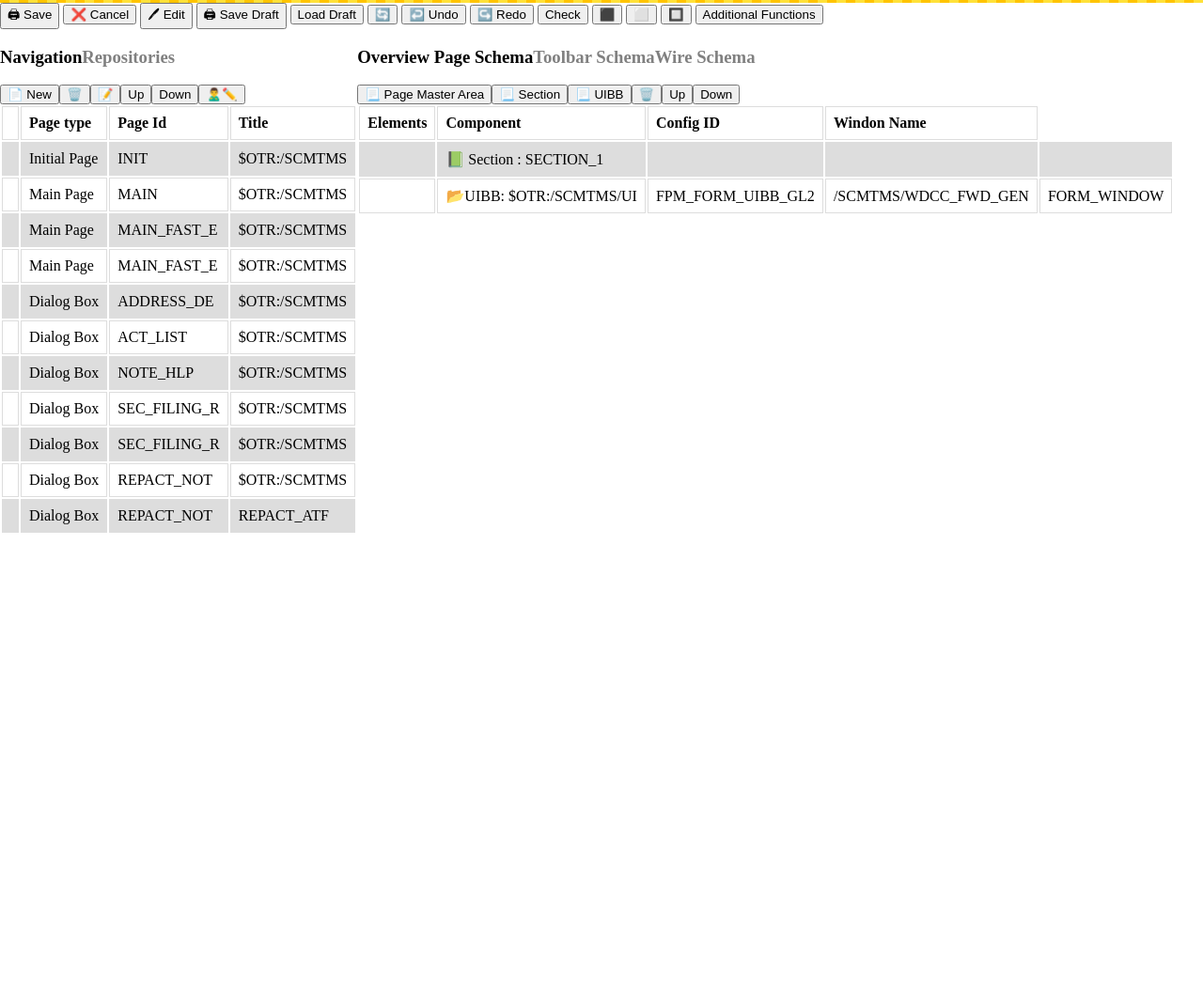
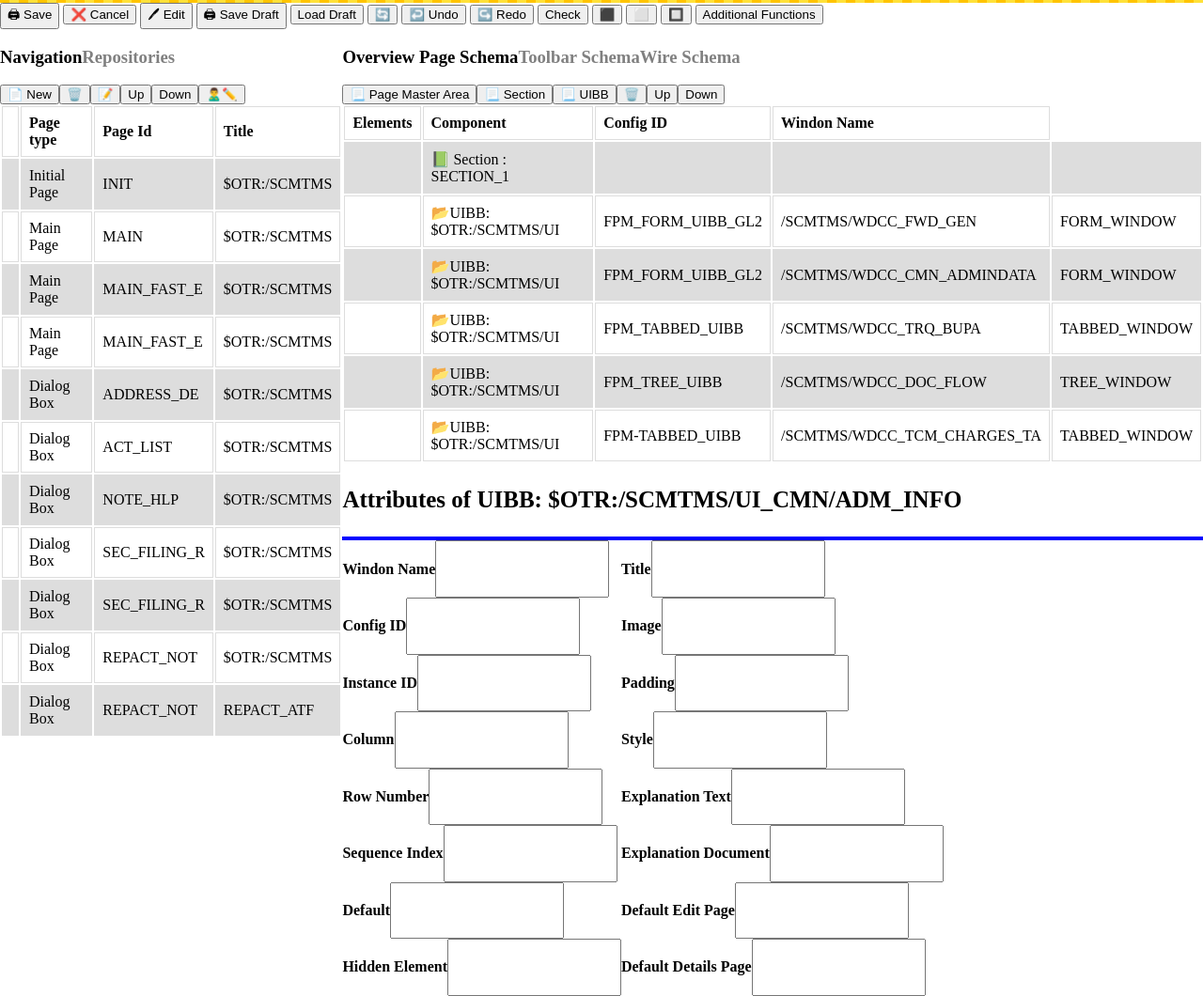
Before and after one commit to pierrewelter/SAP, a plain HTML site: page page.html in a window 1280 px wide. Shown: the part 73-1133 px from the top of the page at 94% size. Before the commit the page ends 800 px from the top, so only its background shows below. Drawn offline with Linux system fonts and the light colour scheme.

Commit message:
UPDATE - finalizada a tabela 2 iniciada a tabela 3

```diff
--- a/page.html
+++ b/page.html
@@ -187,12 +187,124 @@
                             <td>/SCMTMS/WDCC_FWD_GEN</td>
                             <td>FORM_WINDOW</td>
                         </tr>
-
+                        <tr>
+                            <td></td>
+                            <td>📂UIBB: $OTR:/SCMTMS/UI</td>
+                            <td>FPM_FORM_UIBB_GL2</td>
+                            <td>/SCMTMS/WDCC_CMN_ADMINDATA</td>
+                            <td>FORM_WINDOW</td>
+                        </tr>
+                        <tr>
+                            <td></td>
+                            <td>📂UIBB: $OTR:/SCMTMS/UI</td>
+                            <td>FPM_TABBED_UIBB</td>
+                            <td>/SCMTMS/WDCC_TRQ_BUPA</td>
+                            <td>TABBED_WINDOW</td>
+                        </tr>
+                        <tr>
+                            <td></td>
+                            <td>📂UIBB: $OTR:/SCMTMS/UI</td>
+                            <td>FPM_TREE_UIBB</td>
+                            <td>/SCMTMS/WDCC_DOC_FLOW</td>
+                            <td>TREE_WINDOW</td>
+                        </tr>
+                        <tr>
+                            <td></td>
+                            <td>📂UIBB: $OTR:/SCMTMS/UI</td>
+                            <td>FPM-TABBED_UIBB</td>
+                            <td>/SCMTMS/WDCC_TCM_CHARGES_TA</td>
+                            <td>TABBED_WINDOW</td>
+                        </tr>
                     </table>
                 </div>
-                <div></div>
-                <div></div>
+
+                <div>
+                    <h3 class="tres">Attributes of UIBB: $OTR:/SCMTMS/UI_CMN/ADM_INFO</h3>
+                    <div class="linha"></div>
+                </div>
+
+                <div>
+                    <div class="flex">
+                        <div>
+                            <div class="flex">
+                                <h4>Windon Name</h4>
+                                <input type="text">
+                            </div>
+                            <div class="flex">
+                                <h4>Config ID</h4>
+                                <input type="text">
+                            </div>
+                            <div class="flex">
+                                <h4>Instance ID</h4>
+                                <input type="text">
+                            </div>
+                            <div class="flex">
+                                <h4>Column</h4>
+                                <input type="text">
+                            </div>
+                            <div class="flex">
+                                <h4>Row Number</h4>
+                                <input type="text">
+                            </div>
+                            <div class="flex">
+                                <h4>Sequence Index</h4>
+                                <input type="text">
+                            </div>
+                            <div class="flex">
+                                <h4>Default</h4>
+                                <input type="text">
+                            </div>
+                            <div class="flex">
+                                <h4>Hidden Element</h4>
+                                <input type="text">
+                            </div>
+                        </div>
+
+                        <div>
+                            <div class="flex">
+                                <h4>Title</h4>
+                                <input type="text">
+                            </div>
+                            <div class="flex">
+                                <h4>Image</h4>
+                                <input type="text">
+                            </div>
+                            <div class="flex">
+                                <h4>Padding</h4>
+                                <input type="text">
+                            </div>
+                            <div class="flex">
+                                <h4>Style</h4>
+                                <input type="text">
+                            </div>
+                            <div class="flex">
+                                <h4>Explanation Text</h4>
+                                <input type="text">
+                            </div>
+                            <div class="flex">
+                                <h4>Explanation Document</h4>
+                                <input type="text">
+
+                            </div>
+                            <div class="flex">
+                                <h4>Default Edit Page</h4>
+                                <input type="text">
+
+                            </div>
+                            <div class="flex">
+                                <h4>Default Details Page</h4>
+                                <input type="text">
+
+                            </div>
+                        </div>
+                        </div>
+
+                    </div>
+
+                </div>
+
             </div>
+
 
         </div>
 
--- a/style.css
+++ b/style.css
@@ -54,3 +54,12 @@ tr:nth-child(even) {
 .negrito {
     font-weight: bold;
 }
+
+.linha {
+    background-color: blue;
+    padding: 2px;
+}
+
+.tres {
+    font-size: 25px;
+}
```
